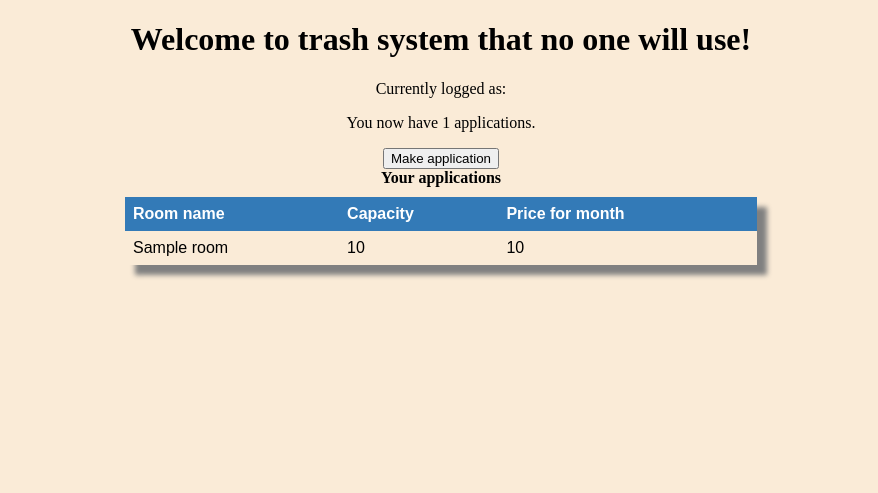
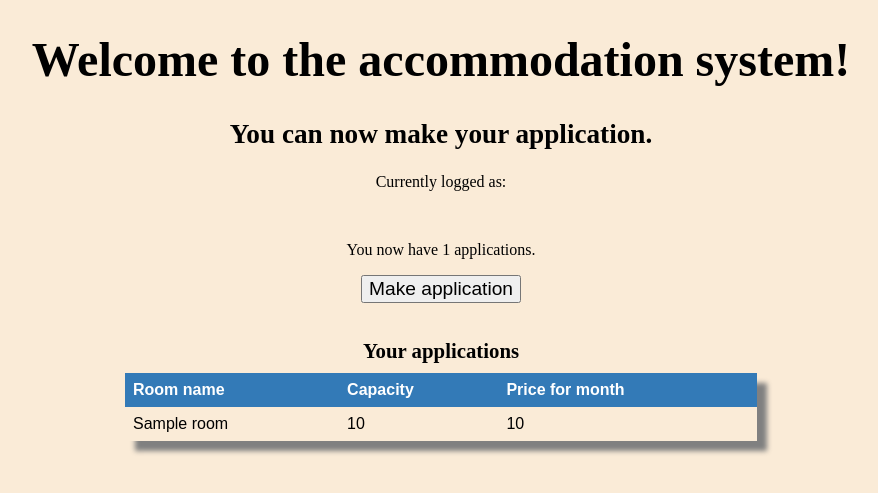
Before and after one commit to JuroMecir/PIS-2020, a Flask app: template templates/index.html in a window 1280 px wide. Shown: the top 493 px of the page, without its empty margins (199-1077 px from the left). Run offline with Flask 2, Linux system fonts and the light colour scheme; the template is opened without the code that fills it: most values are stand-ins (such as "Sample title", 1, 10 or a date in 2020).

Commit message:
trochu uprava

```diff
--- a/templates/index.html
+++ b/templates/index.html
@@ -6,18 +6,22 @@
 
 {% block body %}
     <div class="content">
-        <h1 style="text-align: center">Welcome to trash system that no one will use!</h1>
+        <h1 style="text-align: center; font-size: 300%;">Welcome to the accommodation system!</h1>
+        <h2 style="text-align: center; font-size: 170%;">You can now make your application.</h2>
         <center>
             <p>Currently logged as: {{ current_user.name }} {{ current_user.surname }}</p>
             {% if rooms_count < 5 %}
+            <br>
             <p>You now have {{ rooms_count }} applications.</p>
-            <button type="button" onclick="window.location.href='{{ url_for( 'application' ) }}';">Make application</button>
+            <button type="button" style=" font-size: larger;" onclick="window.location.href='{{ url_for( 'application' ) }}';">Make application</button>
             {% else %}
             <p>You now have 5 applications. Wait for them to be resolved.</p>
             {% endif %}
             <div class='container'>
                 <center>
-                    <b>Your applications</b>
+                    <br>
+                    <br>
+                    <b style="font-size: 130%;">Your applications</b>
                     <br>
                     <body>
                     <table style="width:50%">
```
